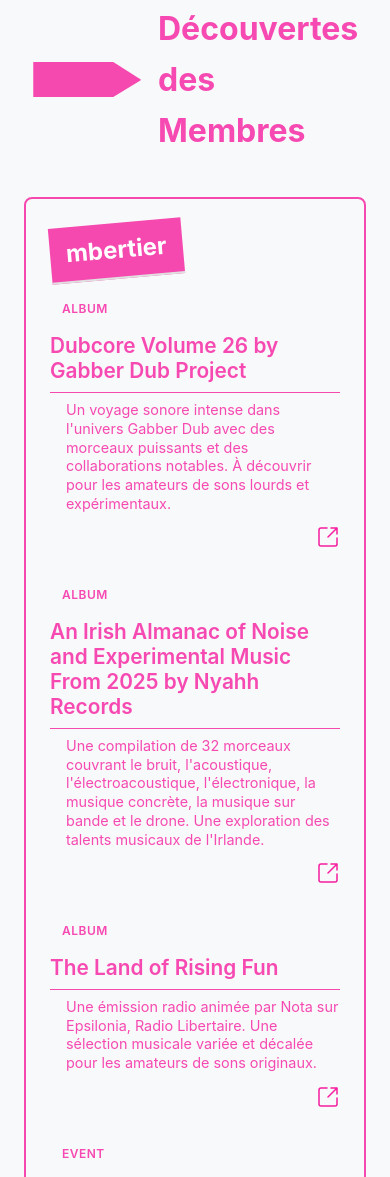
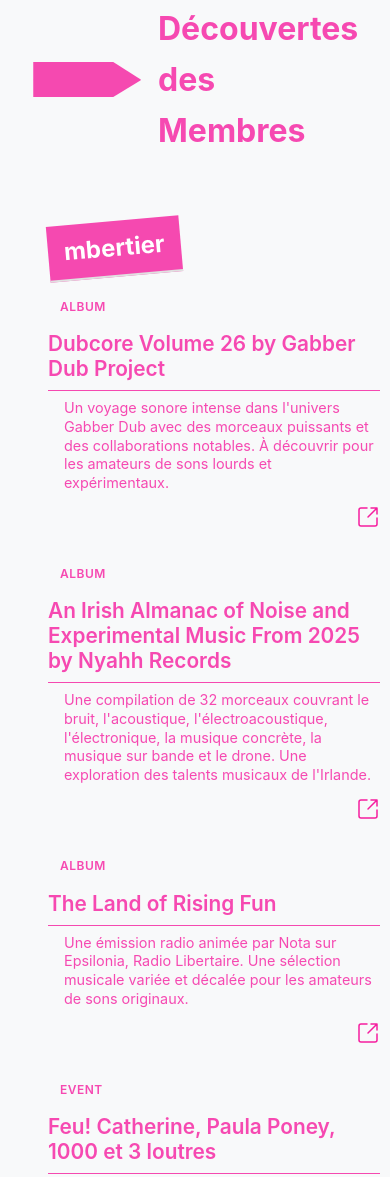
Before and after one commit to constructions-incongrues/jomayeux, a plain HTML site: page docs/index.html in a window 390 px wide. Shown: the part 3569-4746 px from the top of the page. Drawn offline with Linux system fonts and the light colour scheme.

Commit message:
Enhance newsletter members layout with grid display and adjust member styles for improved responsiveness.

```diff
--- a/docs/style.css
+++ b/docs/style.css
@@ -318,6 +318,12 @@
 
 /* Members */
 
+.newsletter-members {
+    display: grid;
+    grid-template-columns: repeat(auto-fill, minmax(380px, 1fr));
+    gap: 2rem;
+}
+
 .newsletter-members-title {
     display: flex;
     align-items: center;
@@ -336,13 +342,13 @@
 
 .members {
     display: flex;
-    flex-direction: column;
+    /* flex-direction: column; */
     gap: 2rem;
 }
 
 .member {
-    border: 2px solid var(--primary-color);
-    border-radius: var(--border-radius);
+    /* border: 2px solid var(--primary-color);
+    border-radius: var(--border-radius); */
     padding: 1.5rem;
     margin-bottom: 1.5rem;
     gap: 1rem;
```
